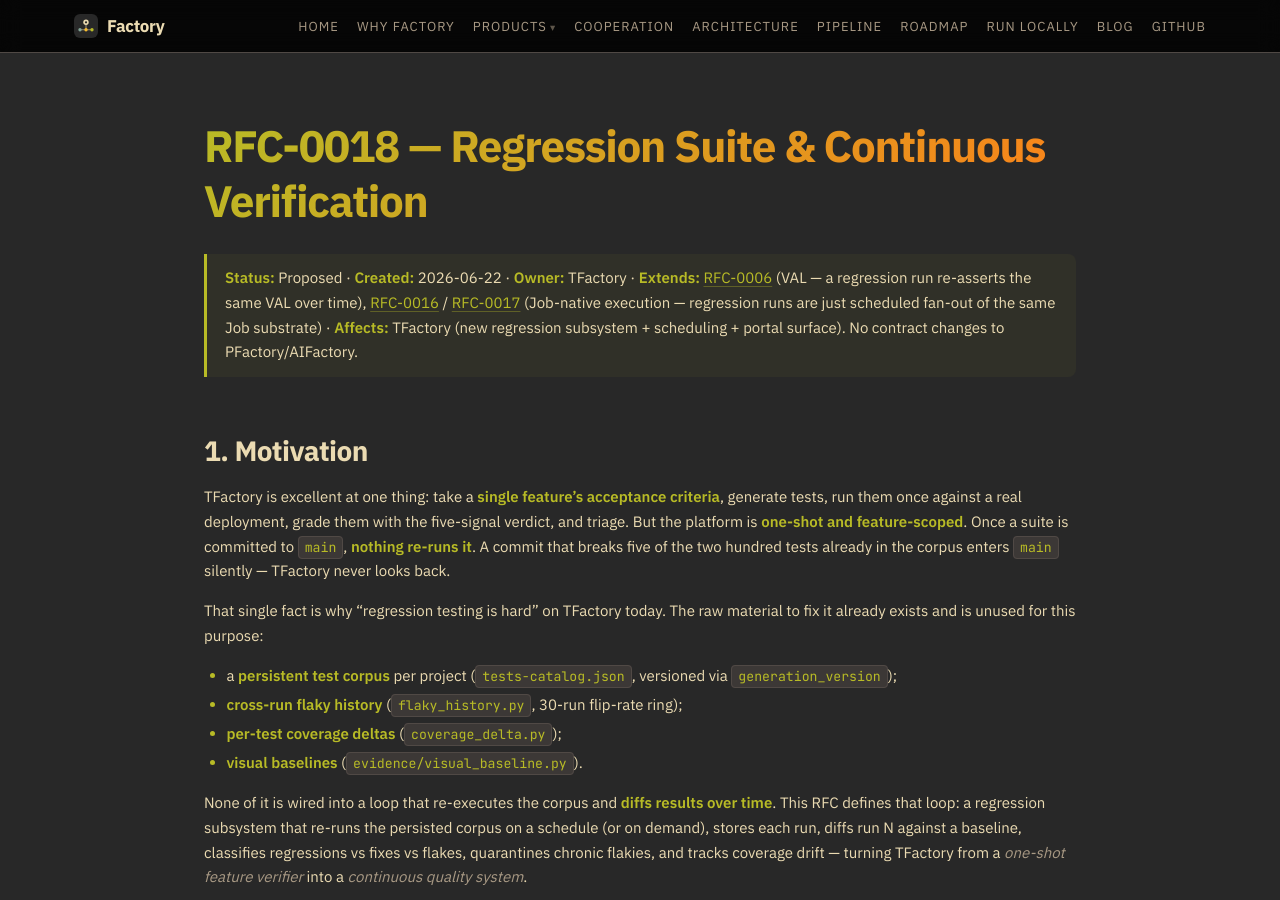
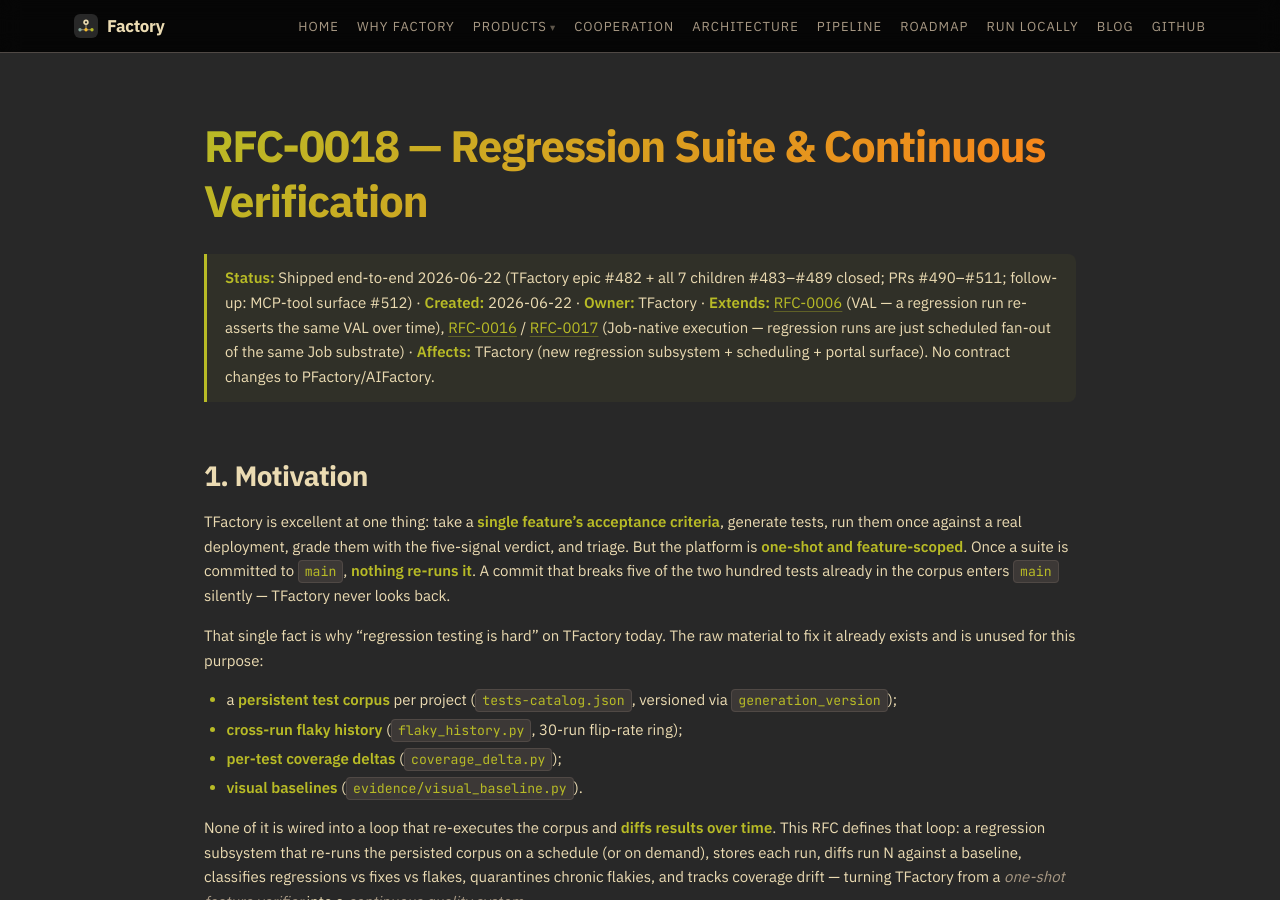
Before and after one commit to olafkfreund/Factory, a Jekyll site: the page built from docs/rfc/0018-regression-suite-and-continuous-verification.md, in a window 1280 px wide and 900 px high. Built offline with Jekyll 4.4.1, drawn with Linux system fonts in a browser that asks for light colours.

Commit message:
docs(rfc-0018): mark shipped — TFactory epic #482 complete (#212)
All 7 children (#483-#489) merged across PRs #490-#511: regression executor on
the Nix-Job substrate, retry + flaky quarantine, coverage drift, impact
selection, nightly CronJob + on-demand HTTP trigger, read-API + portal tab.
Follow-up: MCP-tool surface (#512).


Claude-Session: https://claude.ai/code/session_01JRnycMhUg8RFmBEtC4h4Jn

Co-authored-by: Claude Opus 4.8 <noreply@anthropic.com>

```diff
--- a/docs/rfc/0018-regression-suite-and-continuous-verification.md
+++ b/docs/rfc/0018-regression-suite-and-continuous-verification.md
@@ -6,7 +6,7 @@ permalink: /rfc/regression-suite-and-continuous-verification/
 
 # RFC-0018 — Regression Suite & Continuous Verification
 
-> **Status:** Proposed · **Created:** 2026-06-22 · **Owner:** TFactory ·
+> **Status:** Shipped end-to-end 2026-06-22 (TFactory epic #482 + all 7 children #483–#489 closed; PRs #490–#511; follow-up: MCP-tool surface #512) · **Created:** 2026-06-22 · **Owner:** TFactory ·
 > **Extends:**
 > [RFC-0006](./0006-verification-assurance-levels.md) (VAL — a regression run
 > re-asserts the same VAL over time),
```
